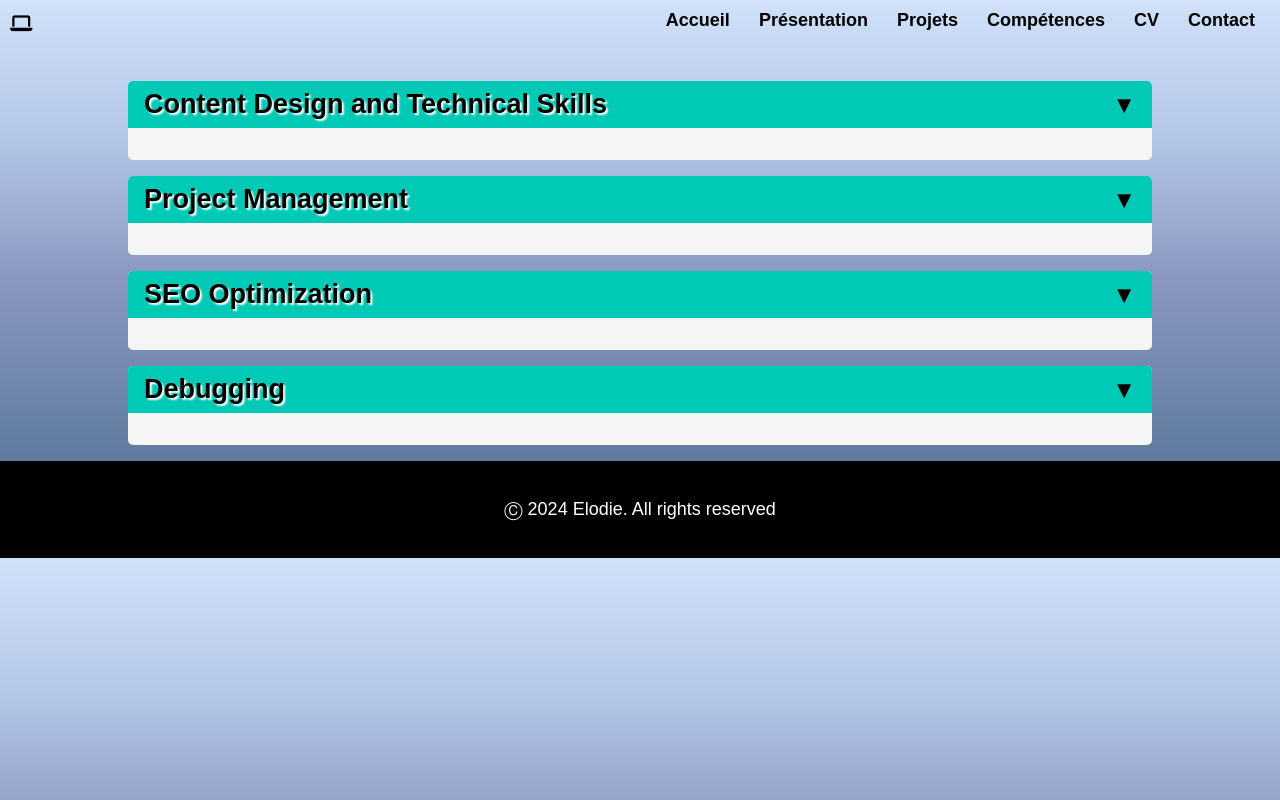
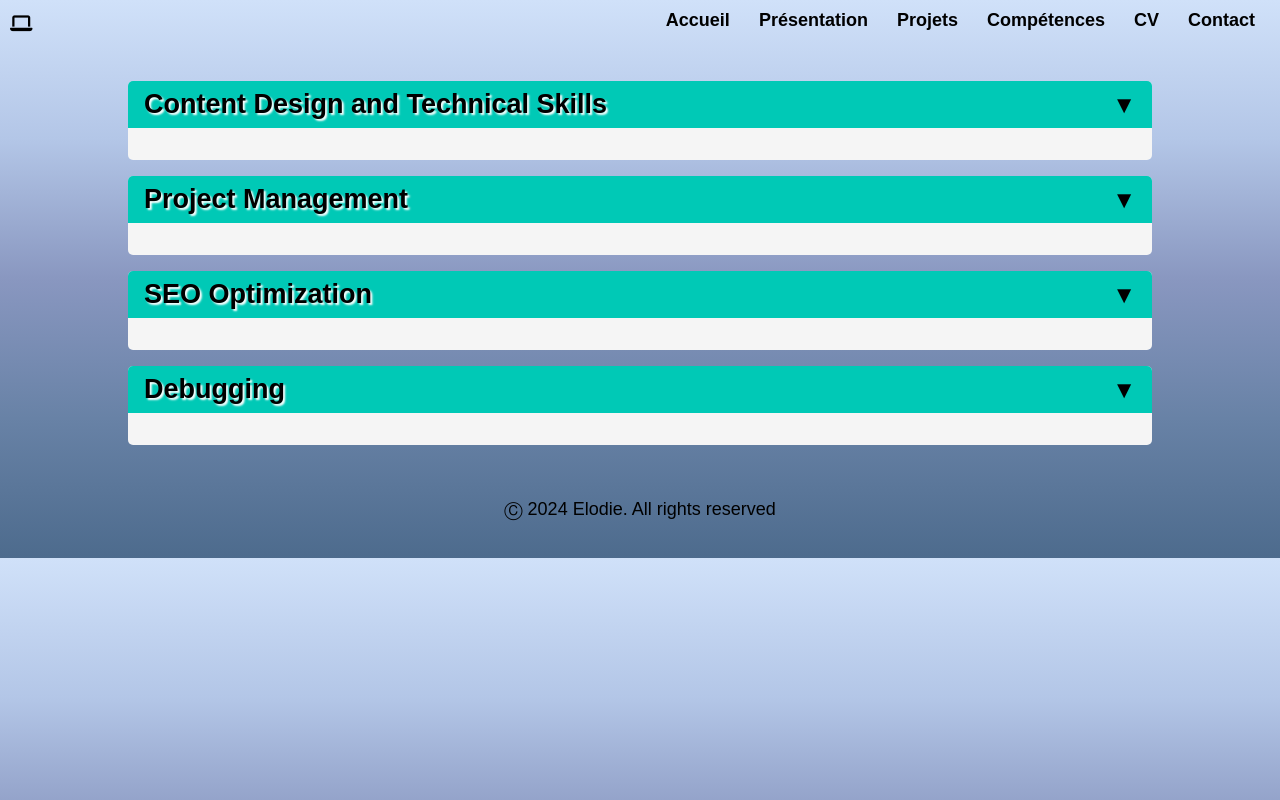
Before and after one commit to ELODIE-74/portefolioweb, a React (Create React App) app in the folder my-portfolio-app/: page /competences in a window 1280 px wide. Built offline with nearby package versions, Linux system fonts and the light colour scheme.

Commit message:
design modif footer

```diff
--- a/my-portfolio-app/src/components/footer/footer.css
+++ b/my-portfolio-app/src/components/footer/footer.css
@@ -1,6 +1,6 @@
 .footer {
-    background-color: #000000;
-    color: #ffffff;
+    /*background-color: #000000;*/
+    color: black;
     padding: 20px 0;
     text-align: center;
   }
```
